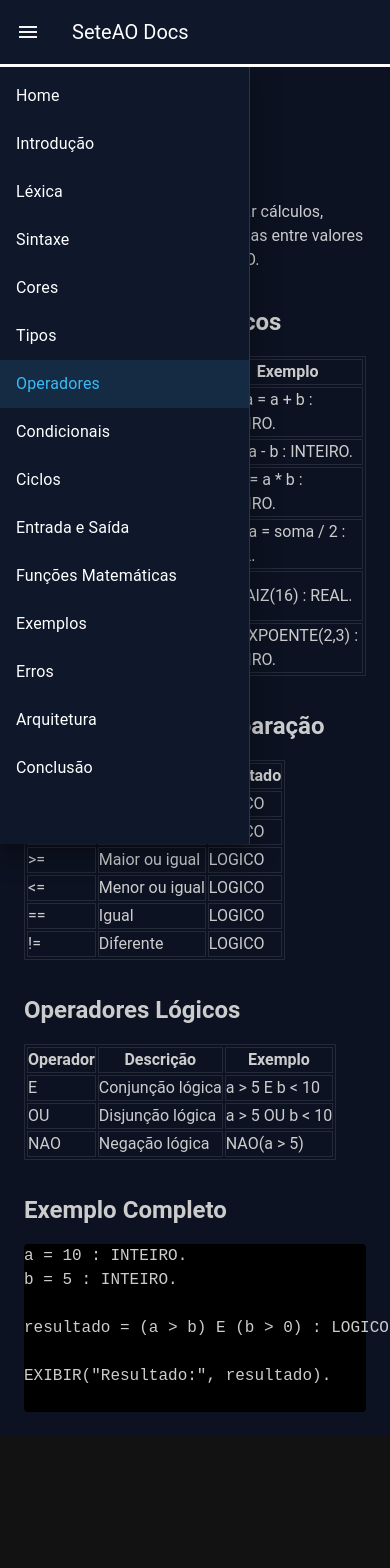
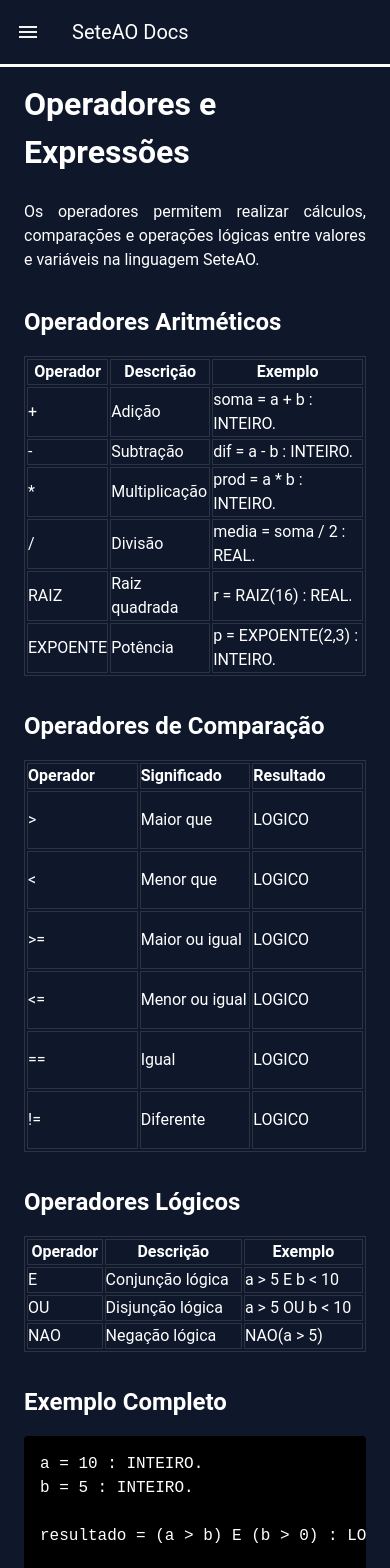
Before and after one commit to LudjMat/pamduvali-documentacao, a Nuxt app: page /docs/operadores in a window 390 px wide. Shown: the top 1568 px of the page. Before the commit the page ends 1436 px from the top, so only its background shows below. Built offline with nearby package versions, Linux system fonts and the light colour scheme.

Commit message:
update
atualizao no sidebar

```diff
--- a/components/Sidebar.vue
+++ b/components/Sidebar.vue
@@ -4,6 +4,7 @@
       v-for="item in items"
       :key="item.to"
       :to="item.to"
+      @click="emit('navigate')"
       link
       color="primary"
     >
@@ -13,6 +14,8 @@
 </template>
 
 <script setup>
+const emit = defineEmits(['navigate'])
+
 const items = [
   { title: 'Home', to: '/' },
   { title: 'Introdução', to: '/docs/introducao' },
--- a/layouts/default.vue
+++ b/layouts/default.vue
@@ -12,12 +12,16 @@
       v-model="drawer"
       color="surface"
       width="250"
+      temporary
+      scrim
     >
-      <Sidebar />
+      <Sidebar @navigate="onNavigate" />
     </v-navigation-drawer>
 
     <v-main class="pa-6" style="margin-top: 3.5rem">
-      <slot />
+      <div class="docs-content">
+        <slot />
+      </div>
     </v-main>
 
     </v-app>
@@ -25,5 +29,60 @@
 
 <script setup>
 import { ref } from 'vue'
-const drawer = ref(true)
+import { useDisplay } from 'vuetify'
+
+const { mdAndUp } = useDisplay()
+const drawer = ref(mdAndUp.value)
+
+function onNavigate() {
+  drawer.value = false
+}
 </script>
+
+<style>
+.docs-content p,
+.docs-content li {
+  text-align: justify;
+  text-justify: inter-word;
+}
+
+.docs-content pre {
+  max-width: 100%;
+  overflow-x: auto;
+  display: flex;
+
+  vertical-align: center;
+  align-items: center;
+  min-height: 3.5rem;
+  padding-top:1rem;
+  padding-left:1rem;
+}
+
+.docs-content table {
+  width: 100%;
+  max-width: 960px;
+  margin-left: auto;
+  margin-right: auto;
+}
+
+.docs-content .v-table {
+  max-width: 100%;
+  width: 100%;
+  overflow-x: auto;
+  display: table;
+  margin-left: auto;
+  margin-right: auto;
+}
+
+@media (max-width: 768px) {
+  .docs-content table {
+    max-width: 100%;
+    overflow-x: auto;
+    display: table;
+    width: 100%;
+    min-width: 100%;
+    margin-left: 0;
+    margin-right: 0;
+  }
+}
+</style>
--- a/pages/docs/cores.vue
+++ b/pages/docs/cores.vue
@@ -37,7 +37,8 @@ EXIBIR ( cor ) .
       />
     </div>
 
-    <v-table density="comfortable">
+    <div style="max-width: 100%; overflow-x: auto;">
+      <v-table density="comfortable" style="min-width: 520px;">
         <thead>
           <tr>
             <th class="text-left">Pré-visualização</th>
@@ -53,15 +54,16 @@ EXIBIR ( cor ) .
                 :style="{ backgroundColor: item.css }"
               />
             </td>
-          <td>
+            <td style="white-space: nowrap;">
               <code>{{ item.name }}</code>
             </td>
-          <td>
+            <td style="white-space: nowrap;">
               <code>{{ item.css }}</code>
             </td>
           </tr>
         </tbody>
       </v-table>
+    </div>
   </div>
 </template>
 
--- a/pages/docs/exemplos.vue
+++ b/pages/docs/exemplos.vue
@@ -14,7 +14,7 @@
       Exemplo 1: Cálculo de Média
     </h2>
 
-    <pre class="bg-black p-4 rounded mb-4">
+    <pre class="bg-black p-4 rounded mb-4" style="">
 nota1 = 15 : INTEIRO.
 nota2 = 18 : INTEIRO.
 nota3 = 12 : INTEIRO.
--- a/pages/docs/lexica.vue
+++ b/pages/docs/lexica.vue
@@ -62,7 +62,7 @@ de múltiplas linhas
       identificadores:
     </p>
 
-    <div class="grid grid-cols-3 gap-4 mb-6">
+    <div style="display: grid; grid-template-columns: repeat(3, minmax(0, 1fr)); gap: 1rem; margin-bottom: 1.5rem;">
       <span>VAR</span>
       <span>INTEIRO</span>
       <span>REAL</span>
--- a/pages/docs/operadores.vue
+++ b/pages/docs/operadores.vue
@@ -37,24 +37,22 @@
       Operadores de Comparação
     </h2>
 
-    <table class="w-full border border-gray-700 mb-6">
+ <table theme="" class="w-full  border border-gray-700 mb-6">
     <thead>
-        <tr class="bg-gray-800">
-          <th class="p-2 border">Operador</th>
-          <th class="p-2 border">Significado</th>
-          <th class="p-2 border">Resultado</th>
+      <tr class="border">
+        <th class="text-left font-weight-bold w-33 border">Operador</th>
+        <th class="text-left font-weight-bold w-33 border">Significado</th>
+        <th class="text-left font-weight-bold w-33 border">Resultado</th>
       </tr>
     </thead>
     <tbody>
-        <tr><td class="p-2 border">&gt;</td><td class="p-2 border">Maior que</td><td class="p-2 border">LOGICO</td></tr>
-        <tr><td class="p-2 border">&lt;</td><td class="p-2 border">Menor que</td><td class="p-2 border">LOGICO</td></tr>
-        <tr><td class="p-2 border">&gt;=</td><td class="p-2 border">Maior ou igual</td><td class="p-2 border">LOGICO</td></tr>
-        <tr><td class="p-2 border">&lt;=</td><td class="p-2 border">Menor ou igual</td><td class="p-2 border">LOGICO</td></tr>
-        <tr><td class="p-2 border">==</td><td class="p-2 border">Igual</td><td class="p-2 border">LOGICO</td></tr>
-        <tr><td class="p-2 border">!=</td><td class="p-2 border">Diferente</td><td class="p-2 border">LOGICO</td></tr>
+      <tr v-for="item in operadores" :key="item.operador">
+        <td class="py-4 border">{{ item.operador }}</td>
+        <td class="py-4 border">{{ item.significado }}</td>
+        <td class="py-4 border">{{ item.resultado }}</td>
+      </tr>
     </tbody>
   </table>
-
     <!-- Operadores Lógicos -->
     <h2 class="text-2xl font-semibold mt-8 mb-4 text-[#3abbf5]">
       Operadores Lógicos
@@ -90,3 +88,42 @@ EXIBIR("Resultado:", resultado).
     </pre>
   </div>
 </template>
+<script setup>
+const operadores = [
+  { operador: '>', significado: 'Maior que', resultado: 'LOGICO' },
+  { operador: '<', significado: 'Menor que', resultado: 'LOGICO' },
+  { operador: '>=', significado: 'Maior ou igual', resultado: 'LOGICO' },
+  { operador: '<=', significado: 'Menor ou igual', resultado: 'LOGICO' },
+  { operador: '==', significado: 'Igual', resultado: 'LOGICO' },
+  { operador: '!=', significado: 'Diferente', resultado: 'LOGICO' },
+]
+</script>
+
+<style scoped>
+.custom-table {
+  width: 100% !important;
+}
+
+/* Corrigindo o container geral */
+.docs-content .v-table {
+  width: 100% !important;
+  max-width: 100% !important; /* Ou remova se quiser que passe dos 960px */
+  margin-bottom: 1.5rem;
+  /* Removido o display: block; que causava o erro */
+}
+
+/* Forçando a tag table interna do Vuetify */
+.docs-content .v-table :deep(table) {
+  width: 100% !important;
+  display: table; /* Garante que volta ao comportamento normal */
+  table-layout: fixed; /* Distribui as colunas */
+}
+
+/* Ajuste para mobile */
+@media (max-width: 768px) {
+  .docs-content .v-table :deep(table) {
+    display: table;
+    min-width: 100%;
+  }
+}
+</style>
```
Lines whose indentation alone changed are shown as unchanged.
